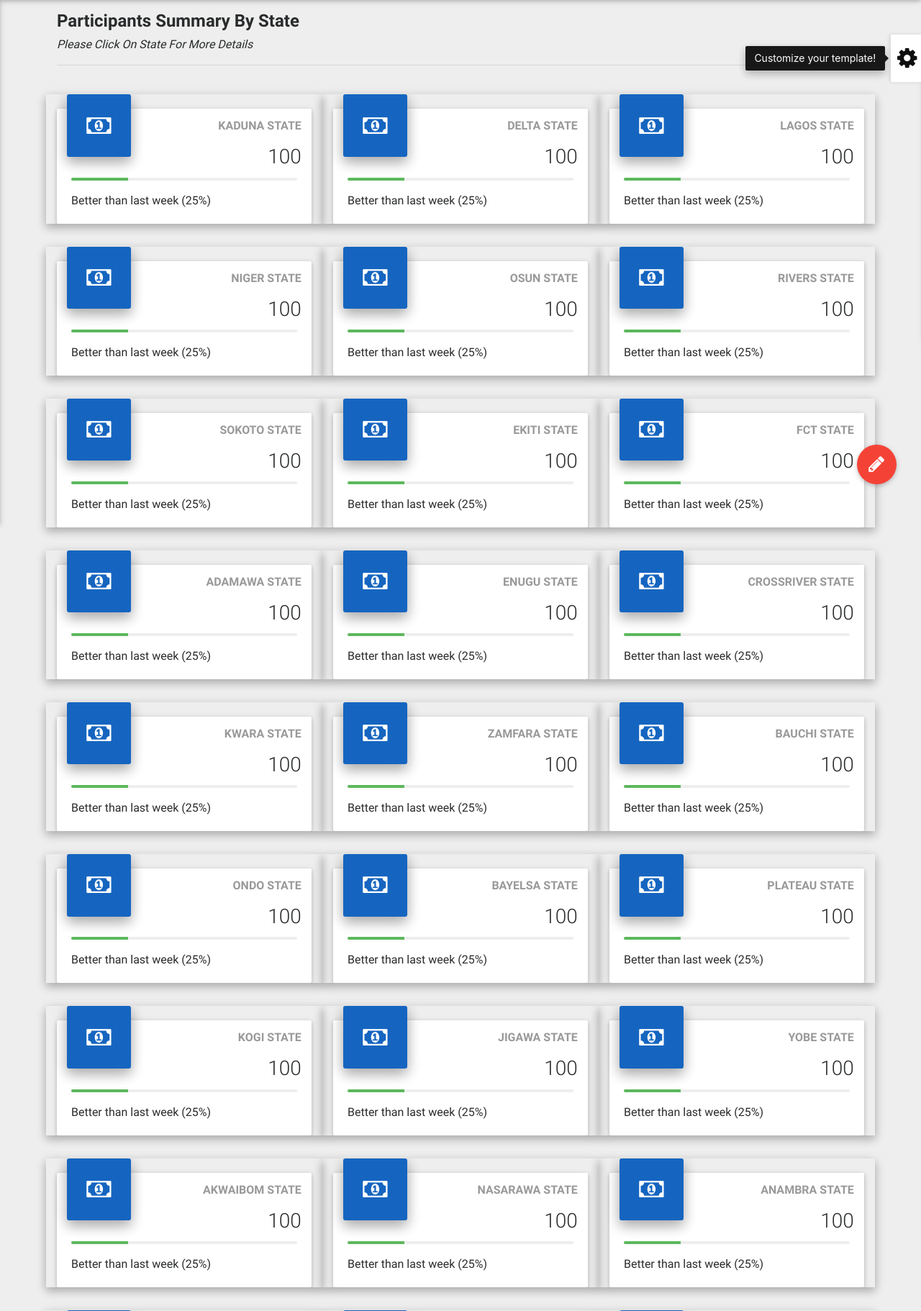
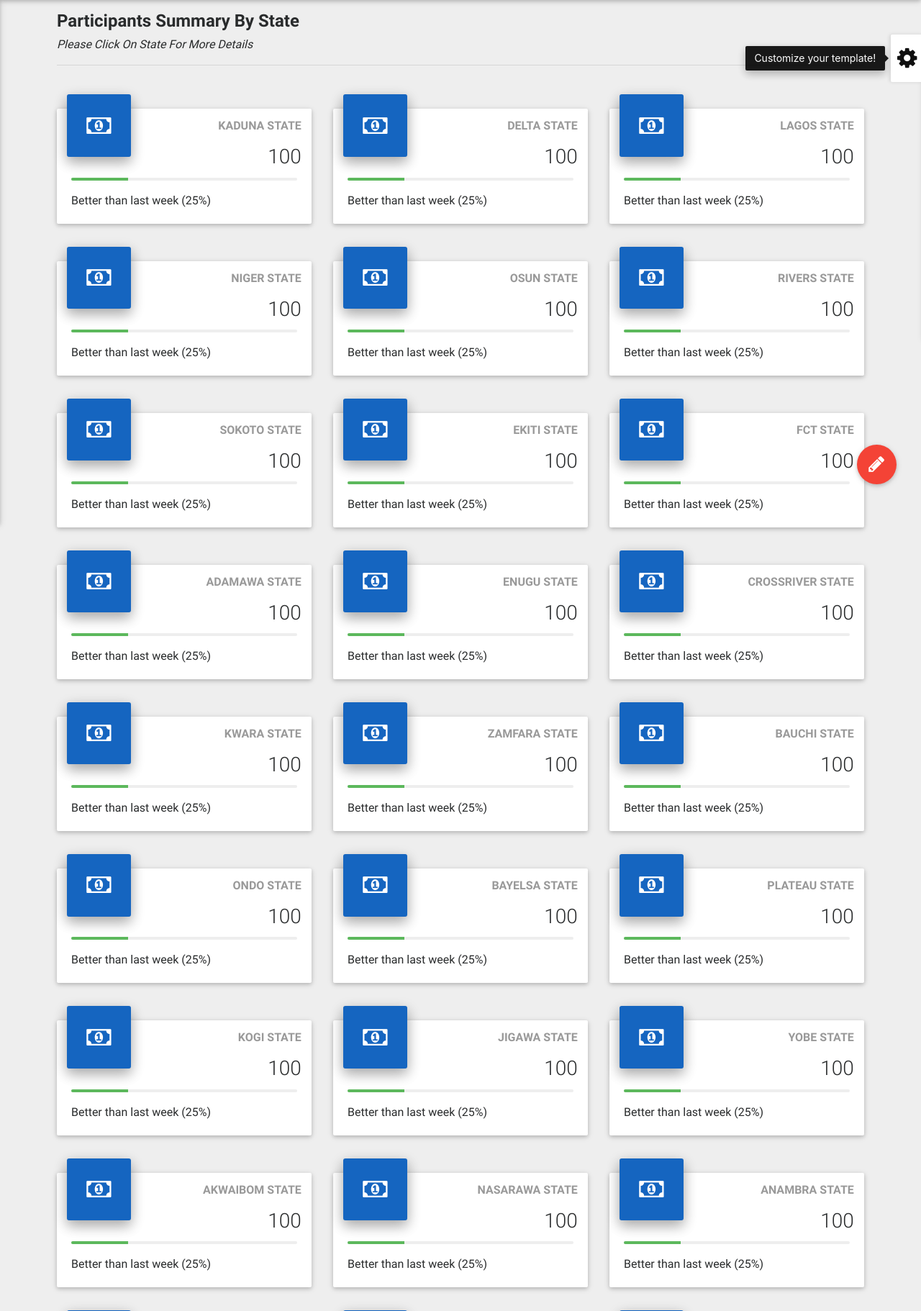
Before and after one commit to kelechi2020/carefound, a Django app: page /visualize/ in a window 1280 px wide. Shown: the part 72-1894 px from the top of the page at 72% size. Run offline with Django 3.2, Linux system fonts and the light colour scheme; data comes from the database, SQL or seed files in the repository; some libraries are stand-ins or nearby versions.

Commit message:
change overlay

```diff
--- a/templates/home v3.html
+++ b/templates/home v3.html
@@ -262,7 +262,7 @@
                 <div class="row ">
                         {% for state in states %}
                     <!--First column-->
-                    <div class="col-md-4 col mb-2 view overlay hm-blue-strong hoverable">
+                    <div class="col-md-4  mb-2  hm-blue-strong hoverable">
                         <!--Card-->
                         <div class="card card-cascade cascading-admin-card">
 
```
